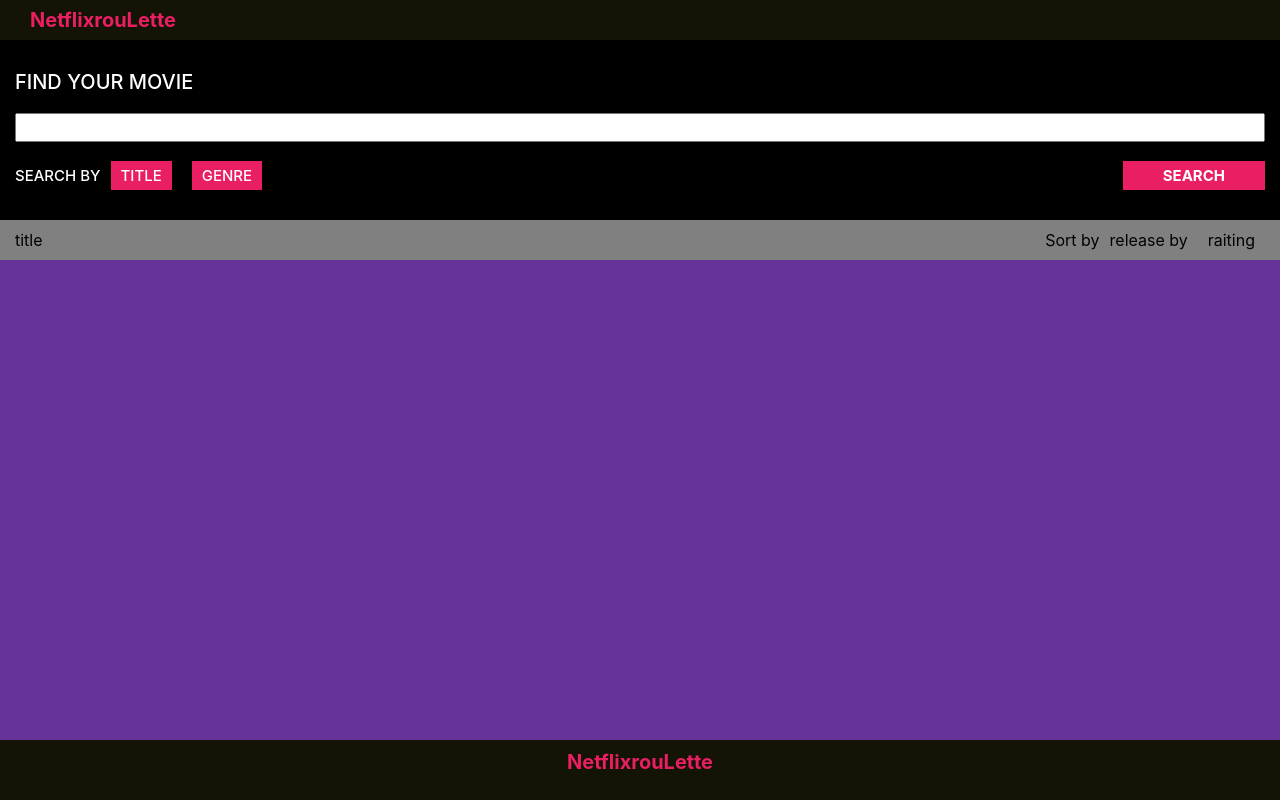
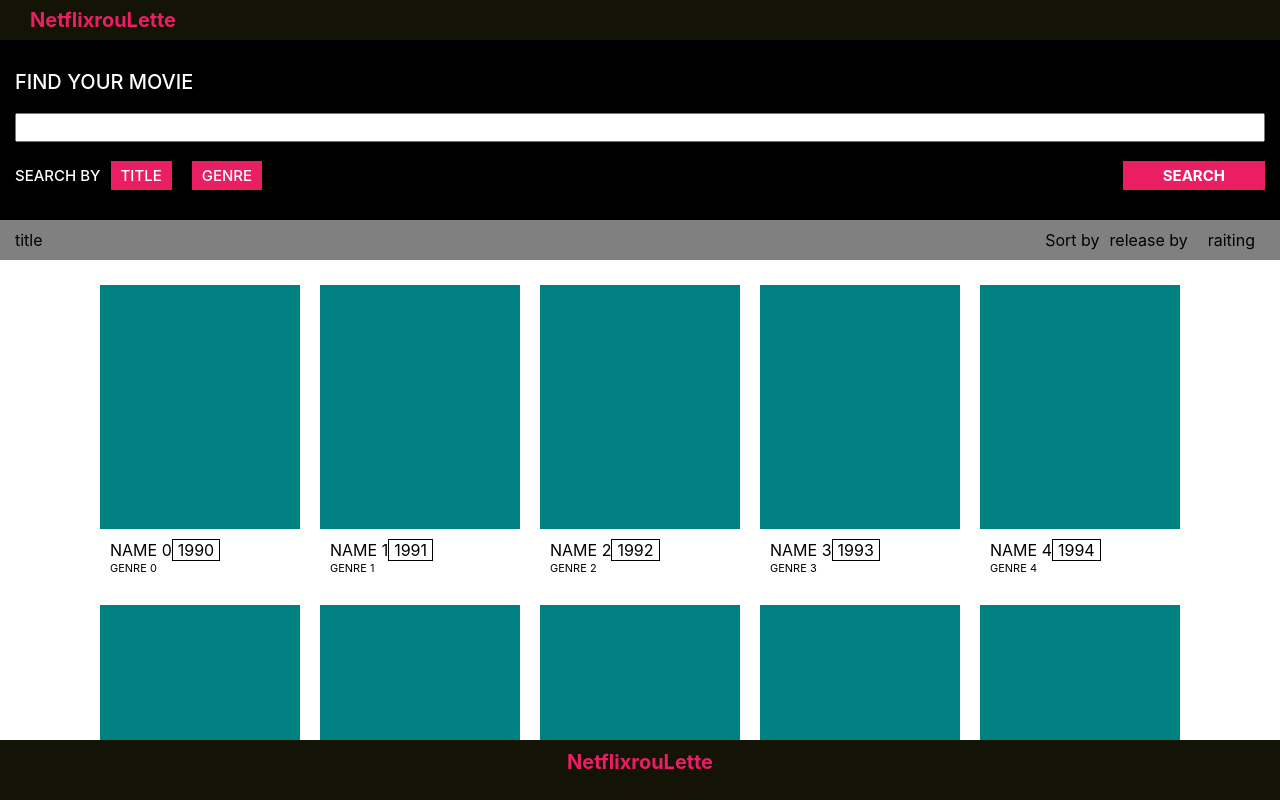
Before and after one commit to Oknokus/MyReact, a React (Create React App) app: page / in a window 1280 px wide. Built offline with nearby package versions, Linux system fonts and the light colour scheme.

Commit message:
developed component (header, footer, search) 1

```diff
--- a/src/Components/FilmDescription/FilmDescription.jsx
+++ b/src/Components/FilmDescription/FilmDescription.jsx
@@ -5,7 +5,7 @@ import './FilmDescription_css.css';
 
 export default class FilmDescription extends Component {
     render() {
-        const {activeFilm: {name, description, date, timeline, genre }} = this.props;
+        const {kiryl1: {name, description, date, timeline, genre}} = this.props;
         return (
             <div className={"description__block"}>
                 <div className={"description__block_picture"}/>
--- a/src/Components/FilmList/FilmList.jsx
+++ b/src/Components/FilmList/FilmList.jsx
@@ -4,9 +4,11 @@ import {MOCK_FILM} from '../Objects/FILMS';
 import './FilmList_css.css';
 
 export default class FilmList extends Component {
-
+    handleClick = (film) => {
+        const {kiryl2} = this.props;
+        kiryl2(film)
+    }
     renderFilms = () => {
-        const {setActiveFilm} = this.props;
         let content = [];
 
         for (let i = 0; i < 24; i++) {
@@ -16,16 +18,16 @@ export default class FilmList extends Component {
             const timeline = MOCK_FILM.timeline + i;
             const film = {name, date, genre, timeline, description: MOCK_FILM.description};
 
+
             content.push(
                 <FilmListItem title={name}
                               date={date}
                               genre={genre}
-                              setActiveFilm={() => setActiveFilm(film)}/>
+                              ulia={() => this.handleClick(film)}/>
             );
         }
         return content;
     }
-
 
     render() {
         return (
--- a/src/Components/FilmList/FilmListItem.jsx
+++ b/src/Components/FilmList/FilmListItem.jsx
@@ -3,11 +3,11 @@ import React, {Component} from 'react';
 export default class FilmListItem extends Component {
 
     render() {
-        const {title, date, genre, setActiveFilm} = this.props;
+        const {title, date, genre, ulia} = this.props;
         return (
             <div
                 className={"film-list__item"}
-                onClick={setActiveFilm}
+                onClick={ulia}
             >
                 <div className={"film-list__item_picture"}/>
                 <div className={"film-list__item_info"}>
--- a/src/Components/Header/Header.jsx
+++ b/src/Components/Header/Header.jsx
@@ -1,7 +1,6 @@
 import {React, Component} from "react";
 
-import "./Header_css.css";
-
+import "../Header/Header_css.css"
 
 export default class Header extends Component {
     render() {
@@ -9,7 +8,7 @@ export default class Header extends Component {
         return(
             <div className={"header"}>
                 <span className={"header-title"}>NetflixrouLette</span>
-                { isFilmSelected &&
+                {isFilmSelected &&
                 <div
                 onClick={resetActiveFilm}
                 className={"search-button"}>
--- a/src/Components/Pages/Page.jsx
+++ b/src/Components/Pages/Page.jsx
@@ -8,7 +8,6 @@ import FilmList from '../FilmList/FilmList';
 import ErrorBoundary from '../ErrorBoundary/ErrorBoundary';
 
 import './Page_css.css';
-
 
 export default class Page extends Component {
     state = {
@@ -22,20 +21,18 @@ export default class Page extends Component {
     resetActiveFilm = () => {
         this.setState({activeFilm: null});
     }
-
     render() {
     const {activeFilm} = this.state;
+    return (
 
-        return (
         <div className={"page"}>
                 <Header isFilmSelected={activeFilm} resetActiveFilm={this.resetActiveFilm}/>
-                    {activeFilm ? <FilmDescription activeFilm={activeFilm}/> :
+                {activeFilm ? <FilmDescription kiryl1={activeFilm}/> :
                     <Search/>}
                     <Description/>
-                        {/* <FilmList setActiveFilm={this.setActiveFilm}/>  */}
+                    <FilmList kiryl2={this.setActiveFilm}/>
                     <Footer/>
         </div>
     );
 }
-
 }
--- a/src/Components/Search/Search.jsx
+++ b/src/Components/Search/Search.jsx
@@ -5,7 +5,7 @@ import './Seach_css.css';
 
 export default class Search extends Component {
     render() {
-        const {seachActiveFilm} = this.props;
+        const {searchActiveFilm} = this.props;
         return (
             <div className={"search"}>
                 <span className={"search__title"}>FIND YOUR MOVIE</span>
@@ -17,7 +17,7 @@ export default class Search extends Component {
                         <div className={"search__options_button"}>GENRE</div>
                     </div>
                     <div
-                        onClick={seachActiveFilm}
+                        onClick={searchActiveFilm}
                         className={"search-button"}>
                         SEARCH
                     </div>
```
Lines whose indentation alone changed are shown as unchanged.
